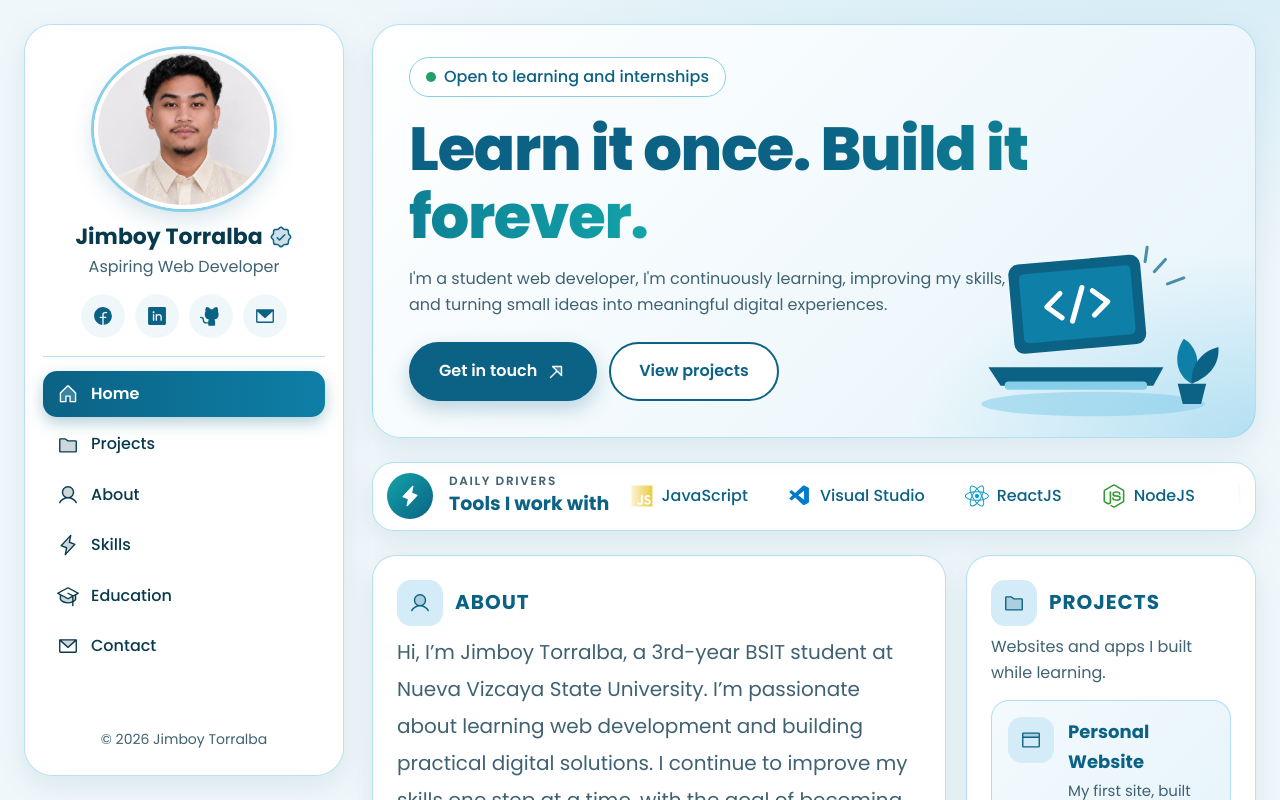
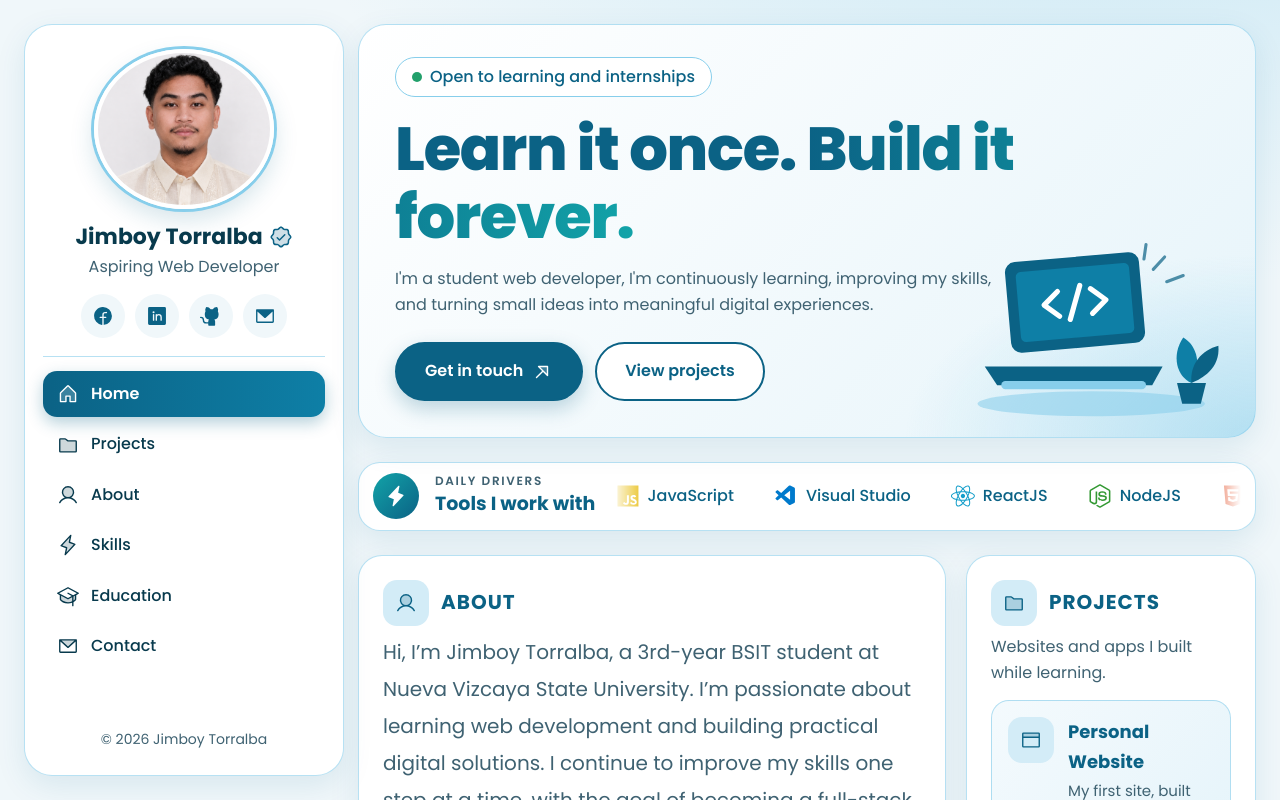
Before and after one commit to jimby-bot/Myportfolio, a React (Vite) app: page / in a window 1280 px wide. Shown: the top 800 px of the page. Built offline with nearby package versions, Linux system fonts and the light colour scheme.

Commit message:
Reduce gap in layout from 28px to 14px

```diff
--- a/src/index.css
+++ b/src/index.css
@@ -23,7 +23,7 @@ body {
 }
 :focus-visible { outline: 4px solid var(--dark); outline-offset: 3px; }
 
-.layout { display: flex; gap: 28px; padding: 24px; max-width: 1500px; margin: 0 auto; }
+.layout { display: flex; gap: 14px; padding: 24px; max-width: 1500px; margin: 0 auto; }
 
 /* ---------- sidebar ---------- */
 .side {
```
